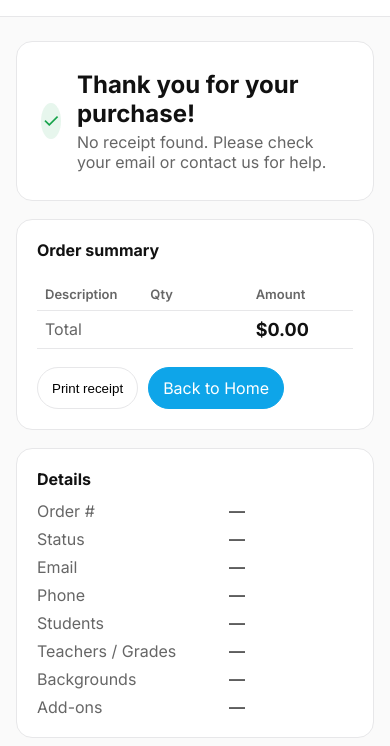
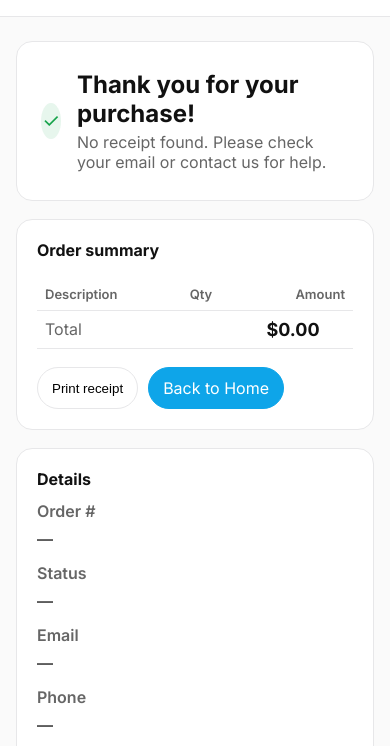
Before and after one commit to scottymker/scott-ymker-site, a website: page success.html in a window 390 px wide. Shown: the part 96-842 px from the top of the page. Drawn offline with Linux system fonts and the light colour scheme.

Commit message:
Update success.html

```diff
--- a/success.html
+++ b/success.html
@@ -9,60 +9,73 @@
   <link href="https://fonts.googleapis.com/css2?family=Inter:wght@400;500;600;700&display=swap" rel="stylesheet">
   <style>
     :root{ --bg:#fafafa; --card:#ffffff; --ink:#111; --muted:#666; --accent:#0ea5e9; --ok:#16a34a; --border:#e7e7e9; --nav-h:64px; }
-    *{box-sizing:border-box}
-    html,body{margin:0;background:var(--bg);color:var(--ink);font-family:Inter,system-ui,-apple-system,Segoe UI,Roboto,Arial,sans-serif;overflow-x:hidden}
-    img{max-width:100%;height:auto;display:block}
-    a{color:inherit;text-decoration:none}
-    .wrap{width:min(960px,calc(100% - 32px));margin:24px auto}
+    *{ box-sizing:border-box }
+    html,body{ margin:0; background:var(--bg); color:var(--ink); font-family:Inter,system-ui,-apple-system,Segoe UI,Roboto,Arial,sans-serif; overflow-x:hidden }
+    img{ max-width:100%; height:auto; display:block }
+    a{ color:inherit; text-decoration:none }
+    .wrap{ width:min(960px, calc(100% - 32px)); margin:24px auto }
 
     /* Header with hamburger */
-    .sitebar{position:relative;z-index:10;background:var(--card);border-bottom:1px solid var(--border)}
-    .sitebar .inner{height:var(--nav-h);display:flex;align-items:center;justify-content:space-between;gap:16px;padding-inline:10px}
-    .brand{display:flex;align-items:center;gap:10px;font-weight:700;min-width:0}
-    .brand img{height:36px;width:auto}
-    .nav-links{display:flex;gap:18px;align-items:center}
-    .nav-links a{padding:6px 8px;border-radius:8px;font-weight:500}
-    .nav-links a[aria-current="page"]{background:#eef7ff;color:#0b77c5}
-    .nav-links a:hover{background:#eff2f6}
-    .nav-toggle{display:none;border:0;background:transparent;width:40px;height:40px;color:#111 !important;-webkit-appearance:none;appearance:none;padding:0;margin:0}
-    .nav-toggle svg{width:28px;height:28px;display:block}
+    .sitebar{ position:relative; z-index:10; background:var(--card); border-bottom:1px solid var(--border) }
+    .sitebar .inner{ height:var(--nav-h); display:flex; align-items:center; justify-content:space-between; gap:16px; padding-inline:10px }
+    .brand{ display:flex; align-items:center; gap:10px; font-weight:700; min-width:0 }
+    .brand img{ height:36px; width:auto }
+    .nav-links{ display:flex; gap:18px; align-items:center }
+    .nav-links a{ padding:6px 8px; border-radius:8px; font-weight:500 }
+    .nav-links a[aria-current="page"]{ background:#eef7ff; color:#0b77c5 }
+    .nav-links a:hover{ background:#eff2f6 }
+    .nav-toggle{ display:none; border:0; background:transparent; width:40px; height:40px; color:#111 !important; -webkit-appearance:none; appearance:none; padding:0; margin:0 }
+    .nav-toggle svg{ width:28px; height:28px; display:block }
     @media (max-width:768px){
-      .nav-toggle{display:inline-flex !important;align-items:center;justify-content:center}
+      .nav-toggle{ display:inline-flex !important; align-items:center; justify-content:center }
       .nav-links{
-        position:fixed;left:0;right:0;top:var(--nav-h);
-        background:var(--card);border-top:1px solid var(--border);
-        flex-direction:column;padding:12px 16px;display:none;pointer-events:none
+        position:fixed; left:0; right:0; top:var(--nav-h);
+        background:var(--card); border-top:1px solid var(--border);
+        flex-direction:column; padding:12px 16px; display:none; pointer-events:none
       }
-      .nav-links.open{display:flex;pointer-events:auto}
+      .nav-links.open{ display:flex; pointer-events:auto }
     }
 
     /* Hero */
-    .hero{background:var(--card);border:1px solid var(--border);border-radius:16px;padding:28px 24px;display:flex;align-items:center;gap:16px;margin-top:18px}
-    .check{height:36px;width:36px;border-radius:50%;display:grid;place-items:center;background:rgba(22,163,74,.1);color:var(--ok);font-size:20px}
-    h1{margin:0;font-size:24px}
-    .subtle{color:var(--muted);margin-top:4px}
+    .hero{ background:var(--card); border:1px solid var(--border); border-radius:16px; padding:28px 24px; display:flex; align-items:center; gap:16px; margin-top:18px }
+    .check{ height:36px; width:36px; border-radius:50%; display:grid; place-items:center; background:rgba(22,163,74,.1); color:var(--ok); font-size:20px }
+    h1{ margin:0; font-size:24px }
+    .subtle{ color:var(--muted); margin-top:4px }
 
-    /* Two-column area: equal height */
-    .grid{display:grid;grid-template-columns:1.1fr .9fr;gap:18px;margin-top:18px;align-items:stretch}
-    @media (max-width:800px){.grid{grid-template-columns:1fr}}
-    .card{background:var(--card);border:1px solid var(--border);border-radius:16px;padding:20px;display:flex;flex-direction:column;min-height:100%}
-    .card h2{font-size:16px;margin:0 0 12px}
-    .grow{flex:1}
+    /* Equal-height grid */
+    .grid{ display:grid; grid-template-columns:1.1fr .9fr; gap:18px; margin-top:18px; align-items:stretch }
+    @media (max-width:900px){ .grid{ grid-template-columns:1fr } }
+    .card{ background:var(--card); border:1px solid var(--border); border-radius:16px; padding:20px; display:flex; flex-direction:column; min-width:0 }
+    .card h2{ font-size:16px; margin:0 0 12px }
+    .grow{ flex:1 } /* pushes actions to bottom so both columns align visually */
 
-    .keyvals{display:grid;grid-template-columns:180px 1fr;row-gap:8px;column-gap:12px}
-    .label{color:var(--muted)}
-    .total{font-weight:700;font-size:18px}
+    /* Items table: mobile-safe */
+    .tableWrap{ width:100%; overflow-x:auto } /* hard stop for any overflow */
+    .items{ width:100%; border-collapse:collapse; margin-top:6px; table-layout:fixed }
+    .items col.desc{ width:auto }
+    .items col.qty{ width:64px }
+    .items col.amt{ width:120px }
+    .items th, .items td{ padding:8px; border-bottom:1px solid var(--border); text-align:left; vertical-align:top }
+    .items th{ color:var(--muted); font-weight:600; font-size:13px }
+    .items td:nth-child(2), .items th:nth-child(2){ text-align:center }
+    .items td:nth-child(3), .items th:nth-child(3){ text-align:right }
+    .items td:first-child{ word-break:break-word; overflow-wrap:anywhere }
 
-    /* Table: mobile safe */
-    .items{width:100%;border-collapse:collapse;margin-top:6px;table-layout:fixed}
-    .items th,.items td{padding:8px;border-bottom:1px solid var(--border);text-align:left;vertical-align:top;word-break:break-word}
-    .items th{color:var(--muted);font-weight:600;font-size:13px}
+    /* Key/Value block: stack on narrow screens to avoid overflow */
+    .keyvals{ display:grid; grid-template-columns:180px 1fr; row-gap:8px; column-gap:12px; min-width:0 }
+    .label{ color:var(--muted) }
+    @media (max-width:520px){
+      .keyvals{ grid-template-columns:1fr }
+      .keyvals .label{ font-weight:600 }
+      .keyvals .label + div{ margin-bottom:6px }
+    }
 
-    .actions{display:flex;gap:10px;margin-top:18px;flex-wrap:wrap}
-    .btn{appearance:none;border:1px solid var(--border);background:#fff;padding:10px 14px;border-radius:999px;cursor:pointer}
-    .btn.primary{background:var(--accent);border-color:var(--accent);color:#fff}
-    .muted{color:var(--muted)}
-    footer{margin:24px 0 40px;color:var(--muted);font-size:13px}
+    .total{ font-weight:700; font-size:18px }
+    .actions{ display:flex; gap:10px; margin-top:18px; flex-wrap:wrap }
+    .btn{ appearance:none; border:1px solid var(--border); background:#fff; padding:10px 14px; border-radius:999px; cursor:pointer }
+    .btn.primary{ background:var(--accent); border-color:var(--accent); color:#fff }
+    .muted{ color:var(--muted) }
+    footer{ margin:24px 0 40px; color:var(--muted); font-size:13px }
   </style>
 </head>
 <body>
@@ -101,13 +114,18 @@
       <div class="card" id="summary">
         <h2>Order summary</h2>
         <div class="grow">
+          <div class="tableWrap">
             <table class="items" id="itemsTable" aria-live="polite">
+              <colgroup>
+                <col class="desc"><col class="qty"><col class="amt">
+              </colgroup>
               <thead><tr><th>Description</th><th>Qty</th><th>Amount</th></tr></thead>
               <tbody id="itemsBody"></tbody>
               <tfoot>
                 <tr><td colspan="2" class="label">Total</td><td class="total" id="totalCell">$0.00</td></tr>
               </tfoot>
             </table>
+          </div>
         </div>
         <div class="actions">
           <button class="btn" onclick="window.print()">Print receipt</button>
@@ -164,9 +182,7 @@
 
     // Money formatter
     const fmtMoney = (cents, currency='usd') =>
-      (Number(cents || 0)/100).toLocaleString(undefined, {
-        style:'currency', currency:(currency||'USD').toUpperCase()
-      });
+      (Number(cents || 0)/100).toLocaleString(undefined, { style:'currency', currency:(currency||'USD').toUpperCase() });
 
     // Read session id from URL
     function getSessionId() {
@@ -180,23 +196,20 @@
       return sid || '';
     }
 
-    // Friendly fallback order number (if not provided by backend)
+    // Fallback order number if backend didn't set metadata.order_number
     function makeOrderNumber(data){
       let base = '';
       const pi = data.payment_intent;
       if (typeof pi === 'string') base = pi;
       else if (pi && typeof pi === 'object' && pi.id) base = pi.id;
       else base = data.id || '';
-
       const tail = ((base.match(/[a-z0-9]+$/i) || [''])[0]).slice(-6).toUpperCase().padStart(6,'X');
-      const ts = typeof data.created === 'number' ? data.created * 1000
-               : data.created ? Date.parse(data.created) : Date.now();
+      const ts = typeof data.created === 'number' ? data.created * 1000 : (data.created ? Date.parse(data.created) : Date.now());
       const d  = new Date(ts);
       const yyyy = d.getFullYear(), mm = String(d.getMonth()+1).padStart(2,'0'), dd = String(d.getDate()).padStart(2,'0');
       return `SYP-${yyyy}${mm}${dd}-${tail}`;
     }
 
-    // Build list helpers for multi-student metadata
     function listFromMeta(md, keyFmt){
       const n = parseInt(md.students_count || '0', 10) || 0;
       if (!n) return [];
@@ -221,11 +234,10 @@
 
         sub.textContent = `Receipt below. A copy has been sent to ${data.customer_email || 'your email'}.`;
 
-        // Prefer backend-stored order number; else compute
         const md = data.metadata || {};
         const orderNo = md.order_number || makeOrderNumber(data);
 
-        // Top-right details
+        // Details
         document.getElementById('kvOrder').textContent  = orderNo;
         document.getElementById('kvStatus').textContent = (data.payment_status || 'paid').toUpperCase();
         document.getElementById('kvEmail').textContent  = (data.customer_email || '—');
@@ -243,8 +255,8 @@
         });
         document.getElementById('totalCell').textContent = fmtMoney(data.amount_total, data.currency);
 
-        // Multi-student details
-        const names = listFromMeta(md, i => md[`s${i}_name`]) ;
+        // Multi-student metadata
+        const names = listFromMeta(md, i => md[`s${i}_name`]);
         const tgs   = listFromMeta(md, i => {
           const t = md[`s${i}_teacher`] || '';
           const g = md[`s${i}_grade`] || '';
```
Lines whose indentation alone changed are shown as unchanged.
